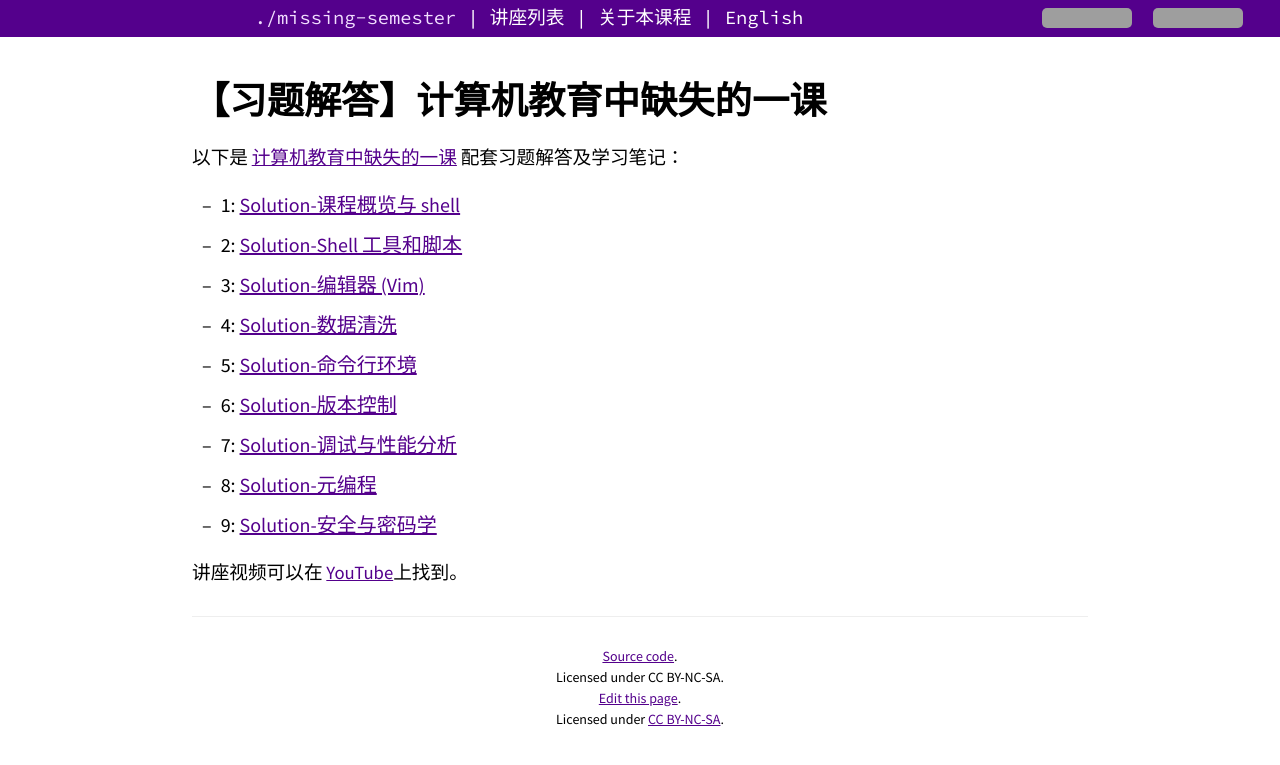
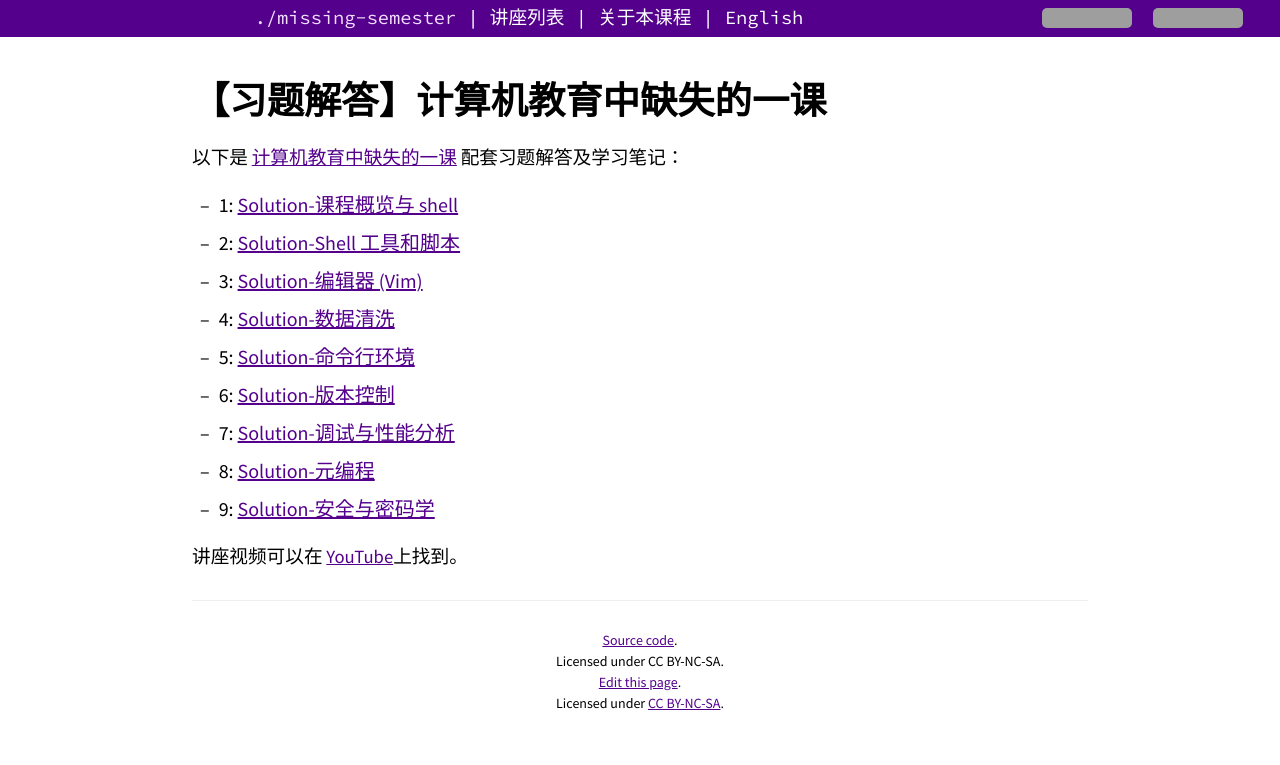
Before and after one commit to missing-semester-cn/missing-notes-and-solutions, a Jekyll site: the page built from index.md, in a window 1280 px wide. Shown: the top 765 px of the page. Built offline with Jekyll 4.4.1, drawn with Linux system fonts in a browser that asks for light colours; grey boxes are pictures that could not be loaded.

Commit message:
update css

```diff
--- a/static/css/main.css
+++ b/static/css/main.css
@@ -407,5 +407,5 @@ input[type=checkbox]:checked ~ .menu-label:after {
 
 .solution-title{
   font-size: 20px;
-  margin: 10px;
+  margin: 8px;
 }
```
